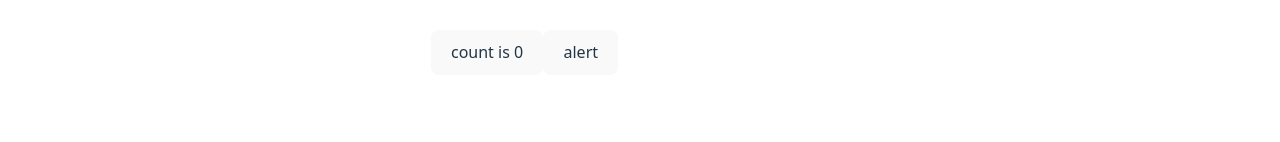
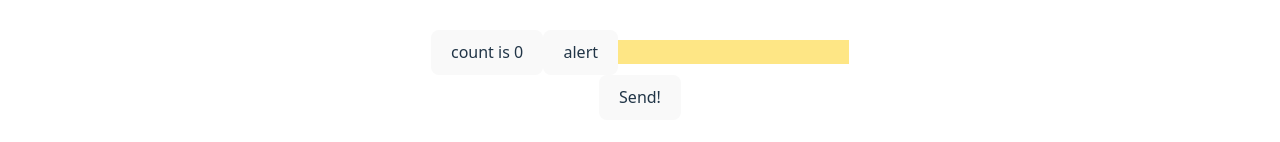
Before and after one commit to its-me-mayday/about-react, a React (Vite) app: page / in a window 1280 px wide. Shown: the part 808-950 px from the top of the page. Built offline with nearby package versions, Linux system fonts and the light colour scheme.

Commit message:
feat(src/App.jsx): setup submit and preventDefault

```diff
--- a/src/App.jsx
+++ b/src/App.jsx
@@ -88,7 +88,10 @@ function App() {
           count is {count}
         </button>
         <button onClick={handleClick}>alert</button>
-        <input type="text" onChange={handleChange} />
+        <input className="bg-amber-200" type="text" onChange={handleChange} />
+        <form onSubmit={handleSubmit}>
+          <button className="border-t-cyan-300" type="submit">Send!</button>
+        </form>
       </div>
     </>
   )
@@ -101,4 +104,9 @@ function handleChange(e) {
   console.log("handleChange: " + e.target.value)
 }
 
+function handleSubmit(e) {
+  e.preventDefault();
+  console.log("handleSubmit: " + e.target)
+}
+
 export default App
```
